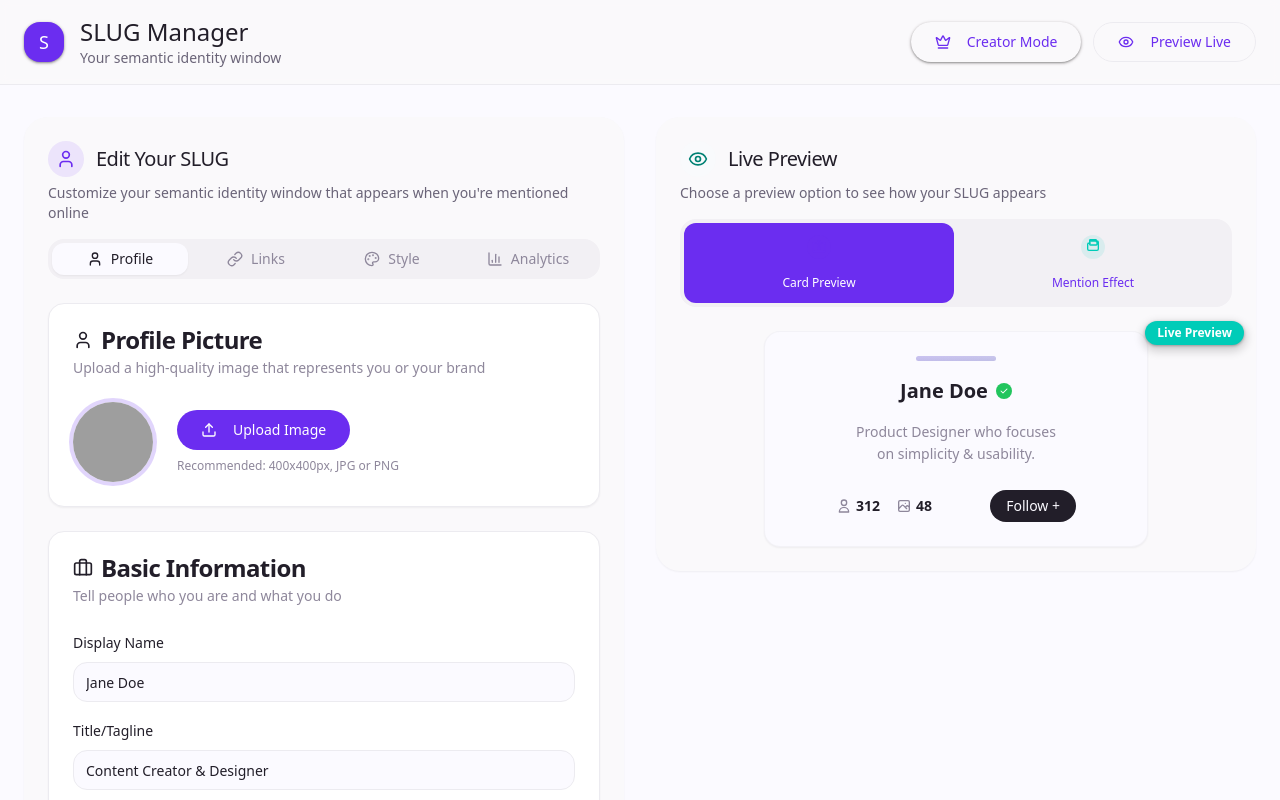
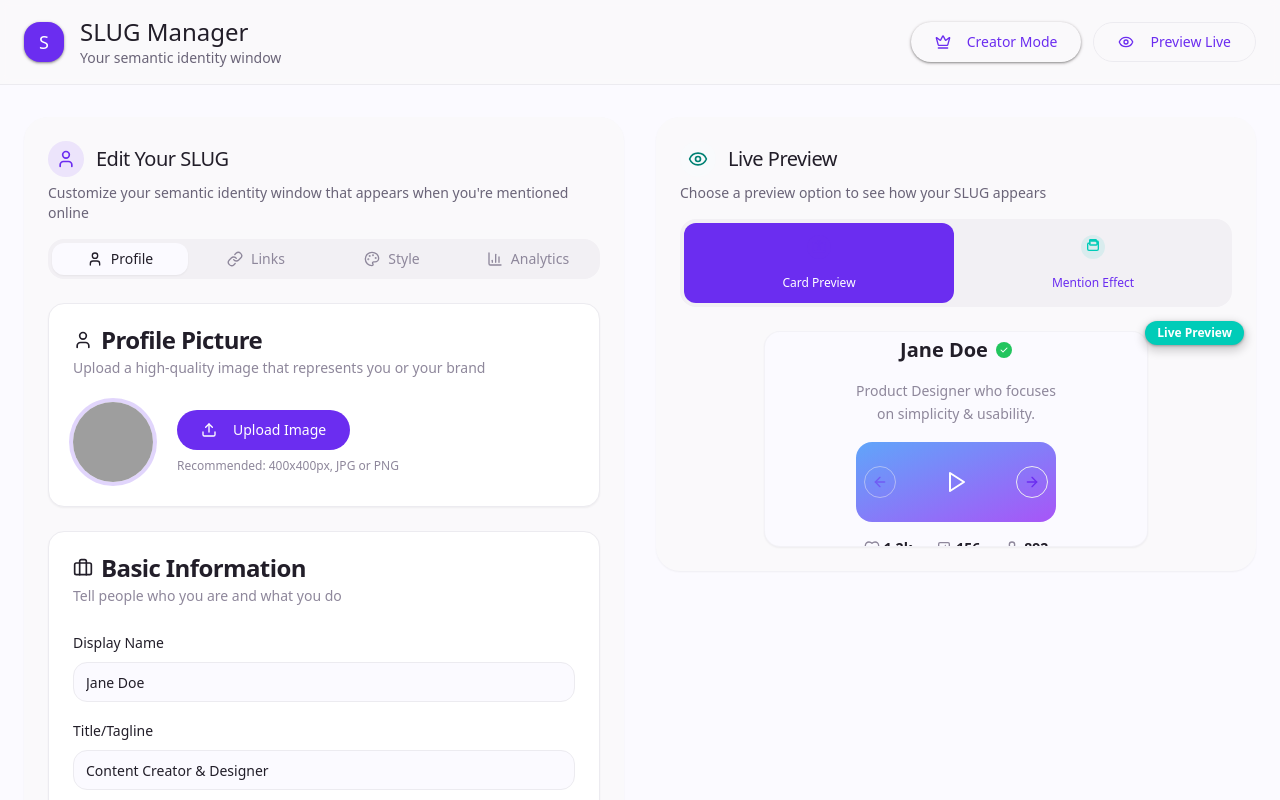
Before and after one commit to boldtonic/maze-getmaze, a React (Vite) app: page / in a window 1280 px wide. Shown: the top 800 px of the page. Built offline with nearby package versions, Linux system fonts and the light colour scheme; grey boxes are pictures that could not be loaded.

Commit message:
Refactor Slug Preview Card
Update the SLUG card to remove follower and image counts, eliminate the follow button, and add an image carousel.

```diff
--- a/src/components/SlugPreview.tsx
+++ b/src/components/SlugPreview.tsx
@@ -1,7 +1,13 @@
 import { Avatar, AvatarFallback, AvatarImage } from "@/components/ui/avatar";
-import { Button } from "@/components/ui/button";
 import { Card, CardContent } from "@/components/ui/card";
 import { Badge } from "@/components/ui/badge";
+import {
+  Carousel,
+  CarouselContent,
+  CarouselItem,
+  CarouselNext,
+  CarouselPrevious,
+} from "@/components/ui/carousel";
 import {
   Twitter,
   Instagram,
@@ -10,7 +16,9 @@ import {
   ExternalLink,
   Music,
   Play,
-  ShoppingBag
+  ShoppingBag,
+  Heart,
+  MessageCircle
 } from "lucide-react";
 
 interface SlugPreviewProps {
@@ -100,35 +108,53 @@ export function SlugPreview({ brandMode, previewMode = "card" }: SlugPreviewProp
                 </div>
 
                 {/* Bio */}
-                <p className="text-muted-foreground text-sm leading-relaxed mb-6 max-w-[200px]">
+                <p className="text-muted-foreground text-sm leading-relaxed mb-4 max-w-[200px]">
                   Product Designer who focuses on simplicity & usability.
                 </p>
 
-                {/* Stats and Follow Button Row */}
-                <div className="flex items-center justify-between w-full max-w-[240px] text-sm">
+                {/* Image Carousel */}
+                <div className="w-full max-w-[200px] mb-4">
+                  <Carousel className="w-full">
+                    <CarouselContent>
+                      <CarouselItem>
+                        <div className="w-full h-20 bg-gradient-to-br from-blue-400 to-purple-500 rounded-lg flex items-center justify-center">
+                          <Play className="w-6 h-6 text-white" />
+                        </div>
+                      </CarouselItem>
+                      <CarouselItem>
+                        <div className="w-full h-20 bg-gradient-to-br from-pink-400 to-red-500 rounded-lg flex items-center justify-center">
+                          <Heart className="w-6 h-6 text-white" />
+                        </div>
+                      </CarouselItem>
+                      <CarouselItem>
+                        <div className="w-full h-20 bg-gradient-to-br from-green-400 to-teal-500 rounded-lg flex items-center justify-center">
+                          <MessageCircle className="w-6 h-6 text-white" />
+                        </div>
+                      </CarouselItem>
+                    </CarouselContent>
+                    <CarouselPrevious className="left-2" />
+                    <CarouselNext className="right-2" />
+                  </Carousel>
+                </div>
+
                 {/* Stats */}
-                  <div className="flex items-center gap-4">
+                <div className="flex items-center justify-center gap-6 text-sm">
                   <div className="flex items-center gap-1">
-                      <svg className="w-4 h-4 text-muted-foreground" fill="none" stroke="currentColor" viewBox="0 0 24 24">
-                        <path strokeLinecap="round" strokeLinejoin="round" strokeWidth={2} d="M16 7a4 4 0 11-8 0 4 4 0 018 0zM12 14a7 7 0 00-7 7h14a7 7 0 00-7-7z" />
-                      </svg>
-                      <span className="font-semibold text-foreground">312</span>
+                    <Heart className="w-4 h-4 text-muted-foreground" />
+                    <span className="font-semibold text-foreground">1.2k</span>
                   </div>
                   <div className="flex items-center gap-1">
                     <svg className="w-4 h-4 text-muted-foreground" fill="none" stroke="currentColor" viewBox="0 0 24 24">
                       <path strokeLinecap="round" strokeLinejoin="round" strokeWidth={2} d="M4 16l4.586-4.586a2 2 0 012.828 0L16 16m-2-2l1.586-1.586a2 2 0 012.828 0L20 14m-6-6h.01M6 20h12a2 2 0 002-2V6a2 2 0 00-2-2H6a2 2 0 00-2 2v12a2 2 0 002 2z" />
                     </svg>
-                      <span className="font-semibold text-foreground">48</span>
+                    <span className="font-semibold text-foreground">156</span>
                   </div>
+                  <div className="flex items-center gap-1">
+                    <svg className="w-4 h-4 text-muted-foreground" fill="none" stroke="currentColor" viewBox="0 0 24 24">
+                      <path strokeLinecap="round" strokeLinejoin="round" strokeWidth={2} d="M16 7a4 4 0 11-8 0 4 4 0 018 0zM12 14a7 7 0 00-7 7h14a7 7 0 00-7-7z" />
+                    </svg>
+                    <span className="font-semibold text-foreground">892</span>
                   </div>
-
-                  {/* Follow Button */}
-                  <Button
-                    size="sm"
-                    className="rounded-full px-4 h-8 text-sm font-medium bg-foreground text-background hover:bg-foreground/90"
-                  >
-                    Follow +
-                  </Button>
                 </div>
               </CardContent>
             </Card>
```
Lines whose indentation alone changed are shown as unchanged.
